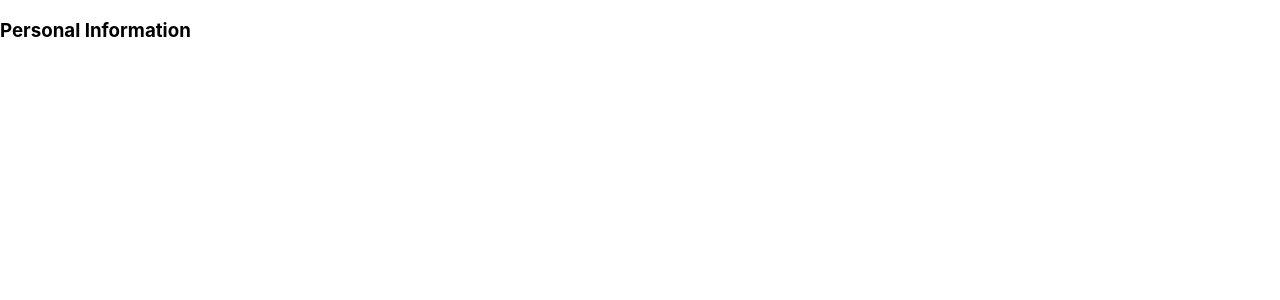
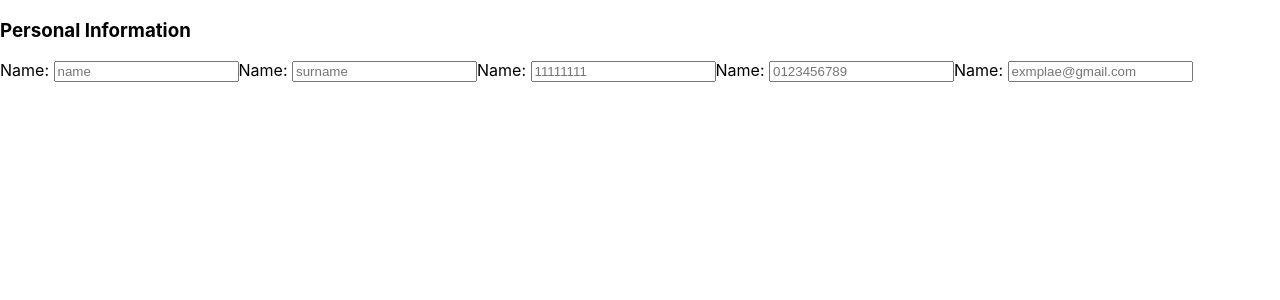
Before and after one commit to Saker07/ResumeBuilder, a React (Create React App) app: page / in a window 1280 px wide. Shown: the top 300 px of the page. Built offline with nearby package versions, Linux system fonts and the light colour scheme.

Commit message:
Refactor and simplify the whole structure

```diff
--- a/src/App.js
+++ b/src/App.js
@@ -8,51 +8,41 @@ class App extends Component {
     this.state = {
       personalInfo: {
         sectionName: "Personal Information",
-        data: new PersonalInfo()
+        info: {
+          name: '',
+          surname: '',
+          dateOfBirth: '',
+          email: '',
+          phone: '',
+        },
       },
       experience: {
         sectionName: "Experience",
-        data: [
-          new Experience(),
-        ]
+        items: [],
       },
       education: {
         sectionName: "Education",
-        data: [
-          new Education(),
-        ]
+        items: [],
       }
     };
   }
 
-  editPersonal = (data) => {
+  editSection = (sectionKey, updatedData) => {
+    console.log('---------------------------------')
+    console.log('data to update:' + this.state[sectionKey]);
     this.setState({
-      personalInfo:{
-        data: Object.assign(data)
+      [sectionKey]:{
+        fieldsData: updatedData,
       }
     })
-  }
-  editEducation = (data) => {
-    let newArr = [...data];
-    this.setState({
-      education:{
-        data: newArr,
-      }
-    })
-  }
-  editExperience = (data) => {
-    let newArr = [...data];
-    this.setState({
-      experience:{
-        data: newArr,
-      }
-    })
+    console.log('data updated:' + this.state[sectionKey]);
+    console.log("---------------------------------")
   }
 
   render() {
     return (
       <div>
-        <Personal data={this.state.personalInfo} endEdit={()=>alert("works!")} editSection={()=>{alert("editttt sectionnnn")}}/>
+        <Personal data={this.state.personalInfo}/>
         {/* <modify/show personal */}
         {/* <modify/show experience */}
         {/* <modify/show education */}
@@ -65,6 +55,7 @@ export default App;
 
 
 function Experience(){
+  //fields data
   this.position= "";
   this.company= "";
   this.description= "";
@@ -74,6 +65,7 @@ function Experience(){
 }
 
 function Education(){
+  //fields data
   this.name= ""; //uni or course name
   this.location= "";
   this.subject= "";
@@ -81,13 +73,3 @@ function Education(){
   this.startDate= "";
   this.endDate= "";
 }
-
-function PersonalInfo(){
-  this.name = "";
-  this.surname = "";
-  this.dateOfBirth = "";
-  this.mail = "";
-  this.phone = "";
-  this.address = "";
-  this.website = "";
-}
--- /dev/null
+++ b/src/Field.js
@@ -0,0 +1,26 @@
+import React from "react"
+import {Component} from "react"
+
+class Field extends Component{
+    constructor(props){
+        super(props);
+        this.state = {
+            test: "ciao",
+        };
+    }
+    render(){
+        let elemId = this.props.id;
+        let elemType = this.props.type;
+        let elemName = this.props.name;
+        let handleChange = this.props.handleChange;
+        elemName = typeof(elemName)!="string" ? elemName : elemName.charAt(0).toUpperCase() + elemName.slice(1);
+        return(
+            <div>
+                <label htmlFor={elemId}>{elemName}: </label>
+                <input type={elemType} name={elemName} id={elemId} onChange={handleChange} value={this.props.value || ''}></input>
+            </div>
+        )
+    }
+}
+
+export default Field;
--- a/src/Personal.js
+++ b/src/Personal.js
@@ -1,21 +1,41 @@
 import React from "react"
 import {Component} from "react"
+import Field from "./Field.js"
 
 class Personal extends Component{
     constructor(props){
         super(props);
-        this.state = {
-            data: this.props.data,
-            endEdit: this.props.endEdit,
-            editSection: this.props.editSection,
-        };
+        this.state = this.props.data;
+        this.handleChange = this.handleChange.bind(this);
     }
 
+    handleChange (e){
+        let value = e.target.value; // il dato
+        let key = e.target.dataset.key; //la key dove mettere il dato
+        this.setState({
+            info:{
+                [key]: value,
+            }
+        })
+    }
 
     render(){
+        let {sectionName, info} = this.state;
+        let a = 'ciao';
         return (
             <div>
-                <h3>{this.state.data.sectionName}</h3>
+                <h3>{sectionName}</h3>
+                <label htmlFor='nameInput'>Name: </label>
+                <input id='nameInput' placeholder='name' data-key='name' onChange={this.handleChange} value={info.name}></input>
+                <label htmlFor='surnameInput'>Name: </label>
+                <input id='surnameInput' placeholder='surname' data-key='surname' onChange={this.handleChange} value={info.surname }></input>
+                <label htmlFor='dateOfBirthInput'>Name: </label>
+                <input id='dateOfBirthInput' placeholder='11111111' data-key='dateOfBirth' onChange={this.handleChange} value={info.dateOfBirth}></input>
+                <label htmlFor='phoneInput'>Name: </label>
+                <input id='phoneInput' placeholder='0123456789' data-key='phone' onChange={this.handleChange} value={info.phone}></input>
+                <label htmlFor='emailInput'>Name: </label>
+                <input id='emailInput' placeholder='exmplae@gmail.com' data-key='email' onChange={this.handleChange} value={info.email}></input>
+{/*                 <input type="submit" value="Save" onClick={}></input> */}
             </div>
         )
     }
--- a/src/ShowCV.js
+++ /dev/null
@@ -1,2 +0,0 @@
-import React from "react"
-import {component} from "react"
```
Also changed, not shown: src/Section.js (deleted, +0 -15 lines).
